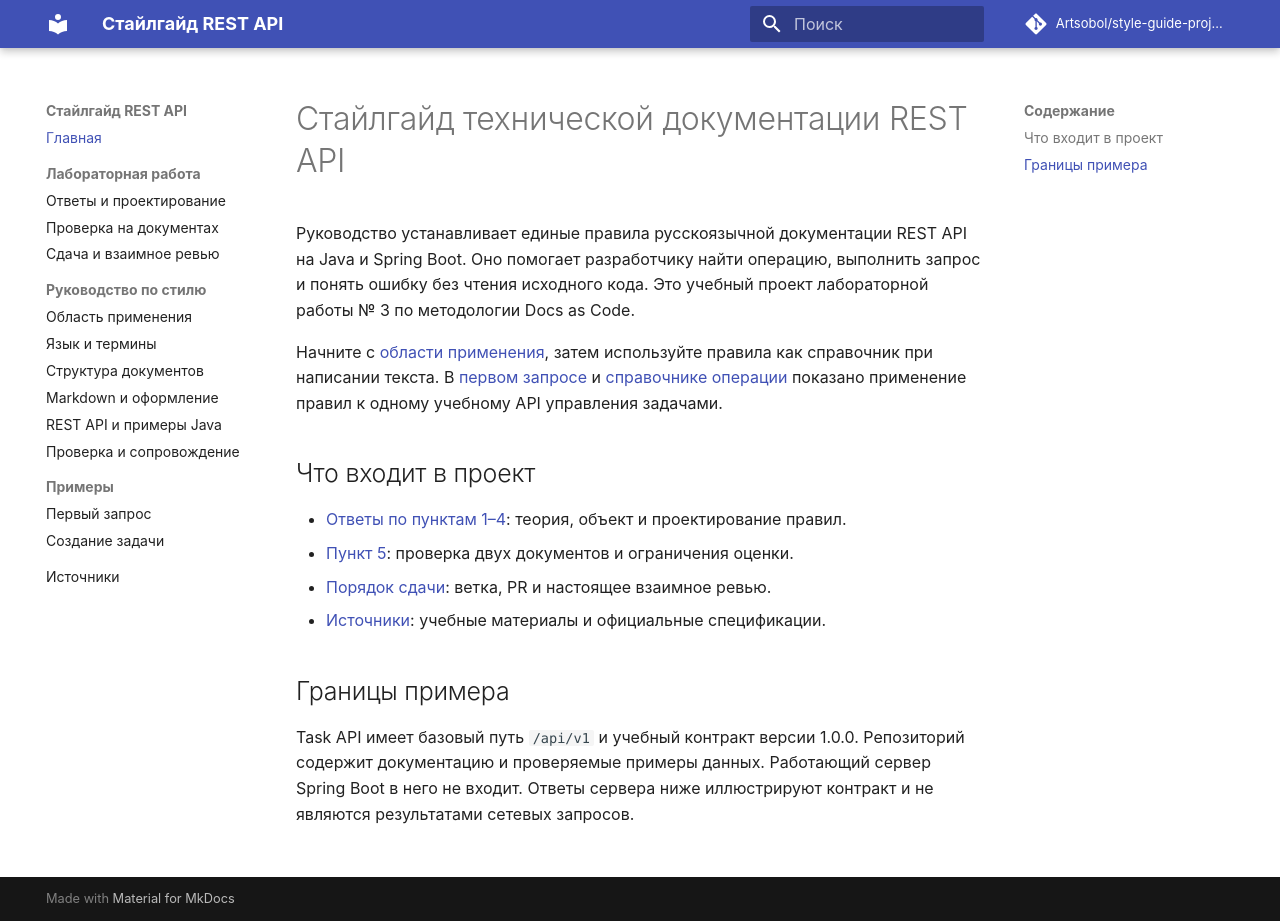
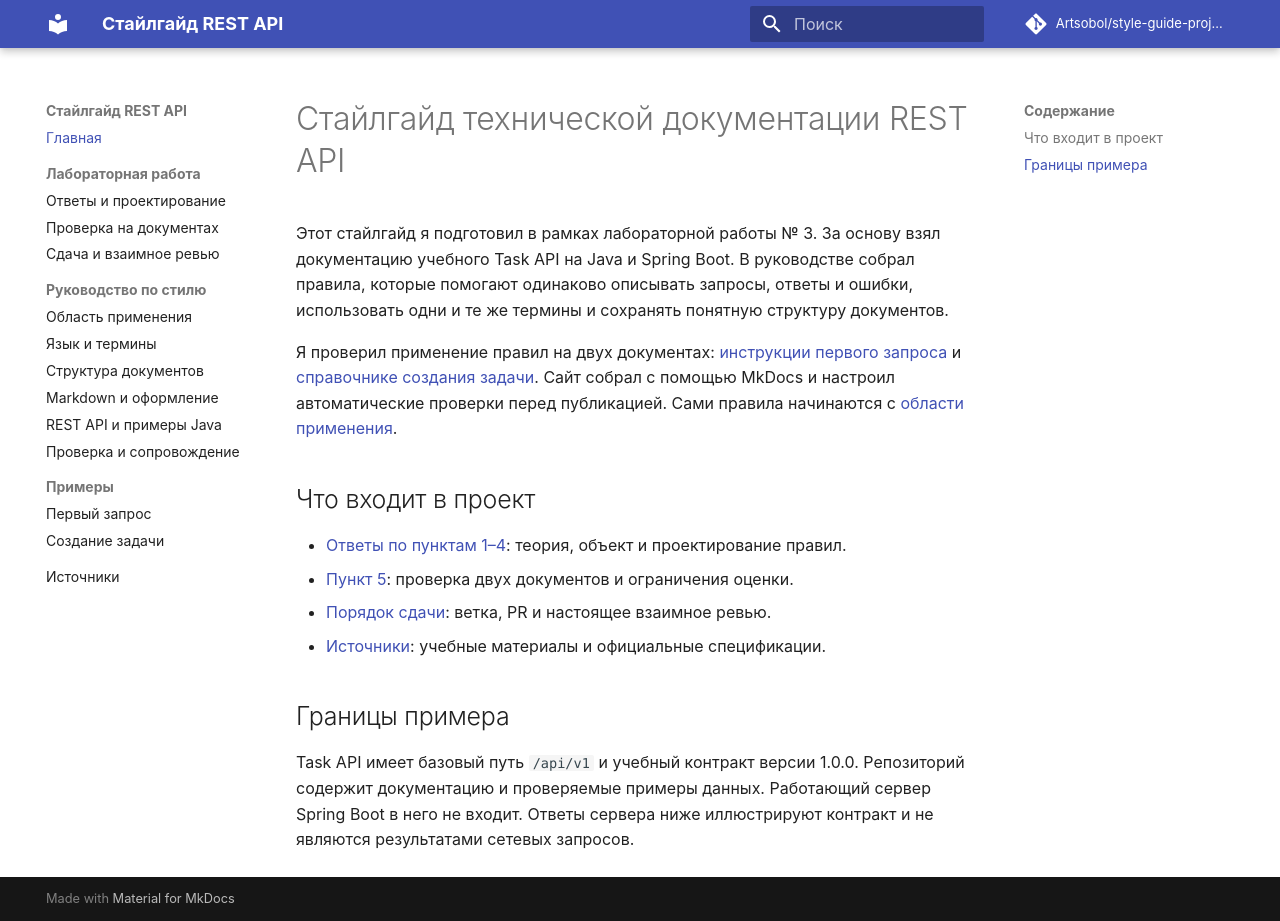
Before and after one commit to Artsobol/style-guide-project, an MkDocs documentation site: the page built from docs/index.md, in a window 1280 px wide and 921 px high. Built offline with MkDocs 1.6.1 and Material for MkDocs 9.7.7, drawn with Linux system fonts in a browser that asks for light colours; comment, search, counter and statistics services are not loaded.

Commit message:
docs: describe project in first person

```diff
--- a/docs/index.md
+++ b/docs/index.md
@@ -1,12 +1,14 @@
 # Стайлгайд технической документации REST API
 
-Руководство устанавливает единые правила русскоязычной документации REST API на Java и Spring Boot.
-Оно помогает разработчику найти операцию, выполнить запрос и понять ошибку без чтения исходного кода.
-Это учебный проект лабораторной работы № 3 по методологии Docs as Code.
+Этот стайлгайд я подготовил в рамках лабораторной работы № 3.
+За основу взял документацию учебного Task API на Java и Spring Boot.
+В руководстве собрал правила, которые помогают одинаково описывать запросы, ответы и ошибки,
+использовать одни и те же термины и сохранять понятную структуру документов.
 
-Начните с [области применения](guide/scope.md), затем используйте правила как справочник при написании текста.
-В [первом запросе](examples/quickstart.md) и [справочнике операции](examples/create-task.md)
-показано применение правил к одному учебному API управления задачами.
+Я проверил применение правил на двух документах:
+[инструкции первого запроса](examples/quickstart.md) и [справочнике создания задачи](examples/create-task.md).
+Сайт собрал с помощью MkDocs и настроил автоматические проверки перед публикацией.
+Сами правила начинаются с [области применения](guide/scope.md).
 
 ## Что входит в проект
 
```
Also changed, not shown: README.md (+11 -4 lines), docs/lab/report.md (+7 -4 lines).
